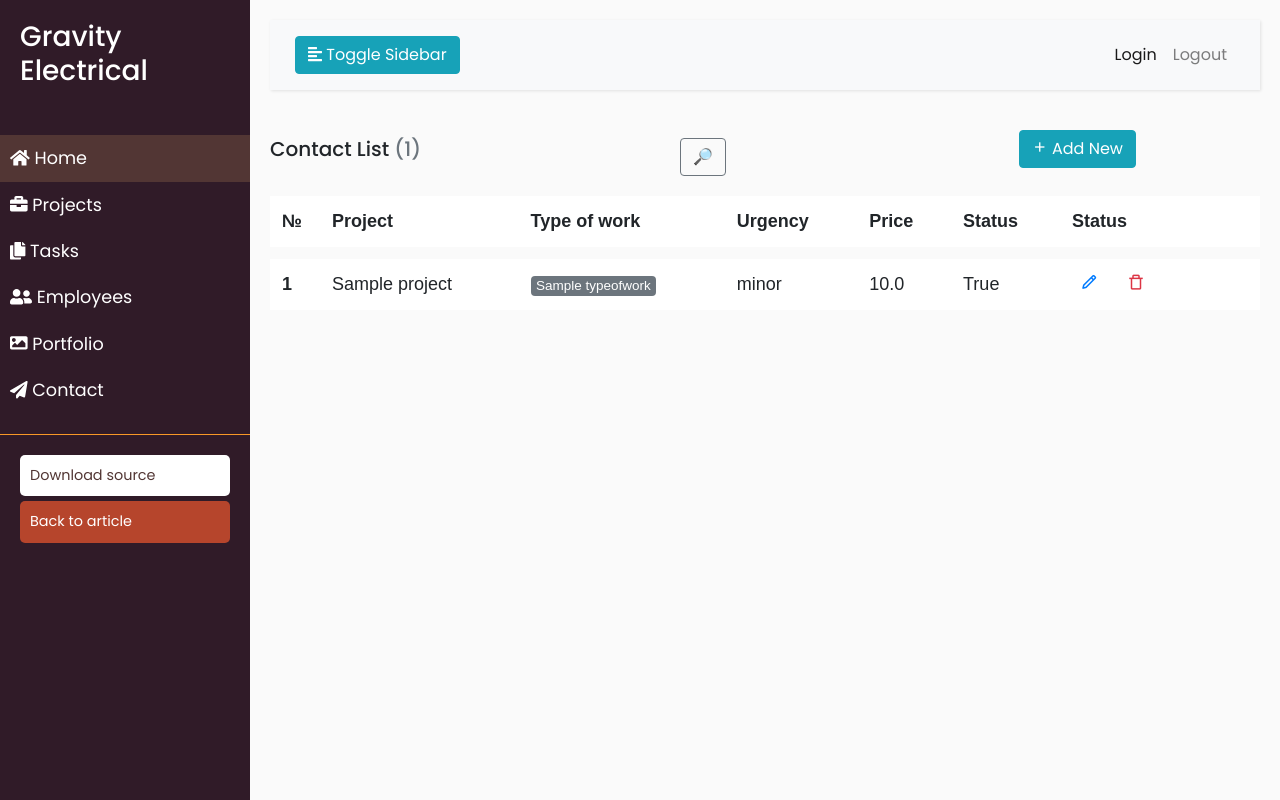
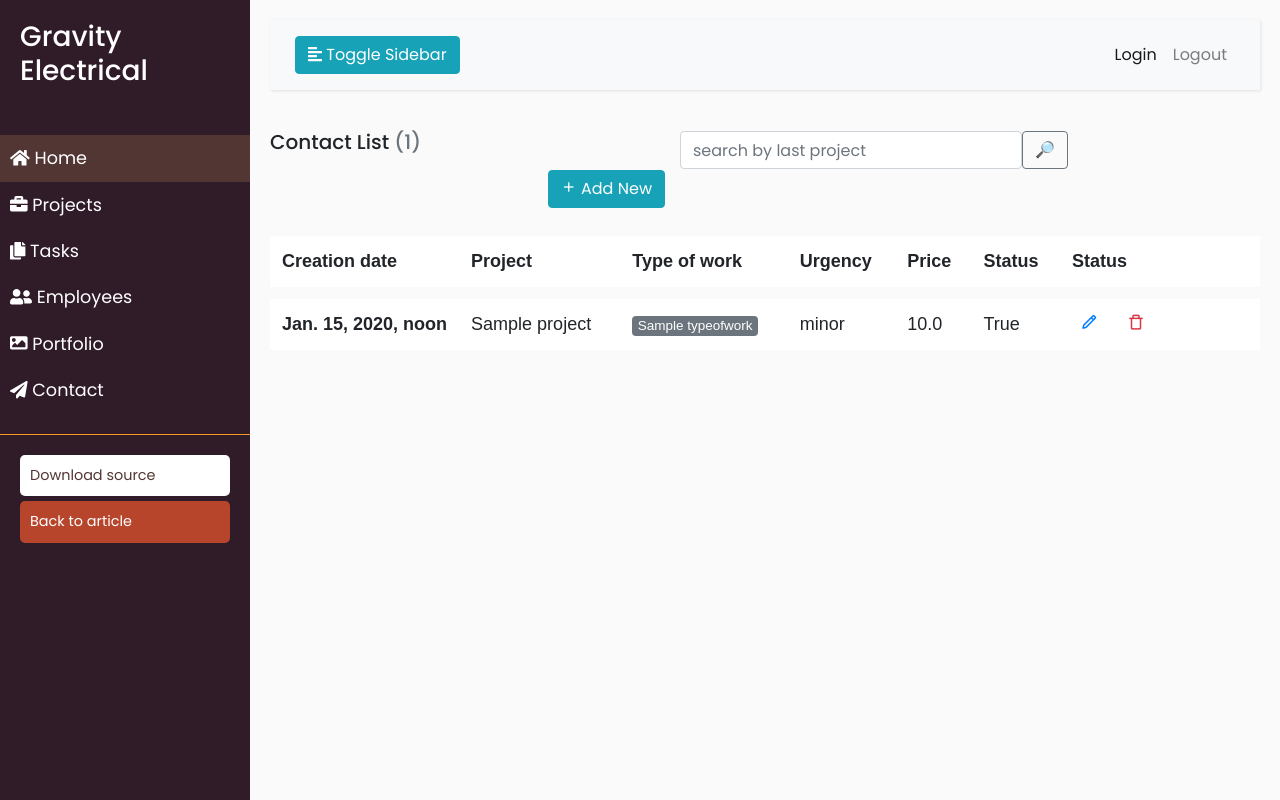
Before and after one commit to NCannavaro/Construction-company, a Django app: page /tasks/ in a window 1280 px wide. Run offline with Django 4.2, Linux system fonts and the light colour scheme; a user stored in the database is signed in; tables that the repository leaves empty hold one stand-in row (values such as "Sample post"); some libraries are stand-ins or nearby versions.

Commit message:
Added search by project for Task list

```diff
--- a/task_manager/forms.py
+++ b/task_manager/forms.py
@@ -3,7 +3,6 @@ from django.contrib.auth import get_user_model
 from django.contrib.auth.forms import UserCreationForm
 from django.core.exceptions import ValidationError
 from django.core.validators import MaxLengthValidator, MinLengthValidator
-
 from task_manager.models import Employee, Task, Project
 
 
@@ -87,3 +86,12 @@ class TaskForm(forms.ModelForm):
     class Meta:
         model = Task
         fields = "__all__"
+
+
+class TaskSearchForm(forms.Form):
+    project = forms.CharField(
+        max_length=255,
+        required=False,
+        label="",
+        widget=forms.TextInput(attrs={"placeholder": "search by last project"})
+    )
--- a/task_manager/views.py
+++ b/task_manager/views.py
@@ -12,7 +12,7 @@ from task_manager.forms import (
     ProjectsSearchForm,
     TaskForm,
     ProjectsCreateForm,
-    EmployeesSearchForm
+    EmployeesSearchForm, TaskSearchForm
 )
 from task_manager.models import Employee, Project, Task
 
@@ -144,6 +144,27 @@ class TaskListView(LoginRequiredMixin, generic.ListView):
         "project", "type_of_work"
     ).prefetch_related("employees__position",)
 
+    def get_context_data(self, *, object_list=None, **kwargs):
+        context = super(TaskListView, self).get_context_data(**kwargs)
+
+        project = self.request.GET.get("project", "")
+        context["search_form"] = TaskSearchForm(
+            initial={
+                "project": project
+            }
+        )
+        return context
+
+    def get_queryset(self):
+        queryset = Task.objects.all()
+
+        form = TaskSearchForm(self.request.GET)
+        if form.is_valid():
+            return queryset.filter(
+                project__name__icontains=form.cleaned_data["project"]
+            )
+        return queryset
+
 
 class TaskDetailView(LoginRequiredMixin, generic.DetailView):
     model = Task
--- a/templates/task_manager/task_list.html
+++ b/templates/task_manager/task_list.html
@@ -34,7 +34,7 @@
       <table class="table project-list-table table-nowrap align-middle table-borderless">
         <thead>
         <tr>
-          <th scope="col" class="ps-4" style="width: 50px;">№</th>
+          <th scope="col" class="ps-4" style="width: 50px;"> Creation date</th>
           <th scope="col">Project</th>
           <th scope="col">Type of work</th>
           <th scope="col">Urgency</th>
@@ -48,8 +48,8 @@
         {% for task in task_list %}
           {% if task.urgency == 3 %}
             <tr class="table-danger">
-              <th scope="row" class="ps-4">{{ task.pk }}</th>
-              <td><a href="#" class="text-body">{{ task.project }}</a></td>
+              <th scope="row" class="ps-4">{{ task.creation_date }}</th>
+              <td><a href="{% url 'task_manager:project-detail' pk=task.project.pk %}" class="text-body">{{ task.project }}</a></td>
               <td><span class="badge badge-secondary">{{ task.type_of_work }}</span></td>
               <td>{{ task.get_urgency_display }}</td>
               <td>{{ task.price }}</td>
@@ -71,8 +71,8 @@
 
           {% elif task.urgency == 2 %}
             <tr class="table-warning">
-              <th scope="row" class="ps-4">{{ task.pk }}</th>
-              <td><a href="#" class="text-body">{{ task.project }}</a></td>
+              <th scope="row" class="ps-4">{{ task.creation_date }}</th>
+              <td><a href="{% url 'task_manager:project-detail' pk=task.project.pk %}" class="text-body">{{ task.project }}</a></td>
               <td><span class="badge badge-secondary">{{ task.type_of_work }}</span></td>
               <td>{{ task.get_urgency_display }}</td>
               <td>{{ task.price }}</td>
@@ -93,8 +93,8 @@
             </tr>
           {% else %}
             <tr>
-              <th scope="row" class="ps-4">{{ task.pk }}</th>
-              <td><a href="#" class="text-body">{{ task.project }}</a></td>
+              <th scope="row" class="ps-4">{{ task.creation_date }}</th>
+              <td><a href="{% url 'task_manager:project-detail' pk=task.project.pk %}" class="text-body">{{ task.project }}</a></td>
               <td><span class="badge badge-secondary">{{ task.type_of_work }}</span></td>
               <td>{{ task.get_urgency_display }}</td>
               <td>{{ task.price }}</td>
```
